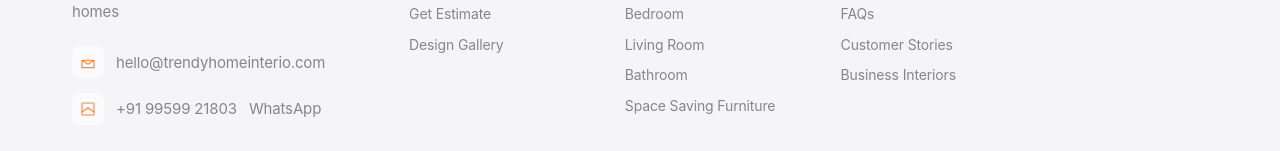
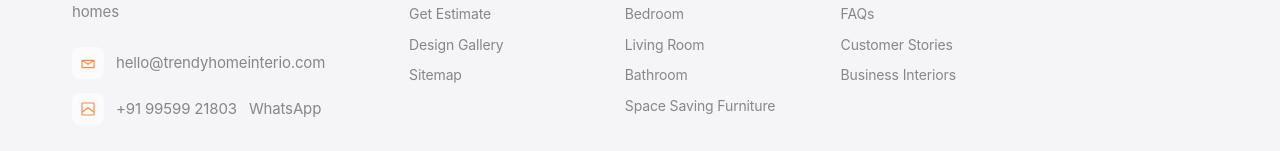
Before and after one commit to octaleadsprivatelimited-cloud/TrendyHomeInterio, a React (Create React App) app: page /design-library in a window 1280 px wide. Shown: the part 9010-9161 px from the top of the page. Built offline with nearby package versions, Linux system fonts and the light colour scheme.

Commit message:
Add sitemap link to footer

```diff
--- a/src/components/Footer/Footer.js
+++ b/src/components/Footer/Footer.js
@@ -126,6 +126,11 @@
               <li><Link to="/contact">Contact Us</Link></li>
               <li><Link to="/estimate">Get Estimate</Link></li>
               <li><Link to="/design-gallery">Design Gallery</Link></li>
+              <li>
+                <a href="/sitemap.xml" target="_blank" rel="noopener noreferrer">
+                  Sitemap
+                </a>
+              </li>
             </ul>
           </div>
 
```
